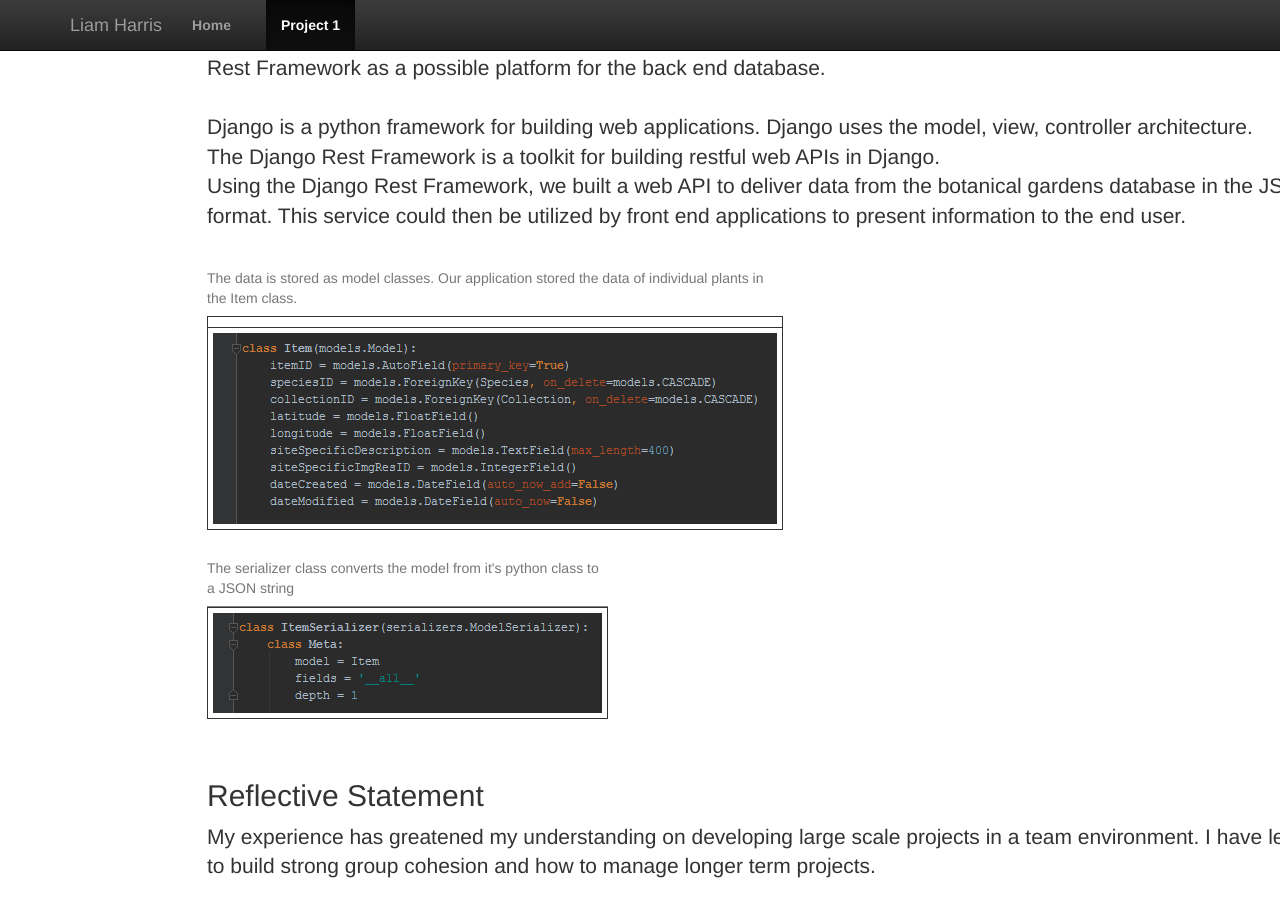
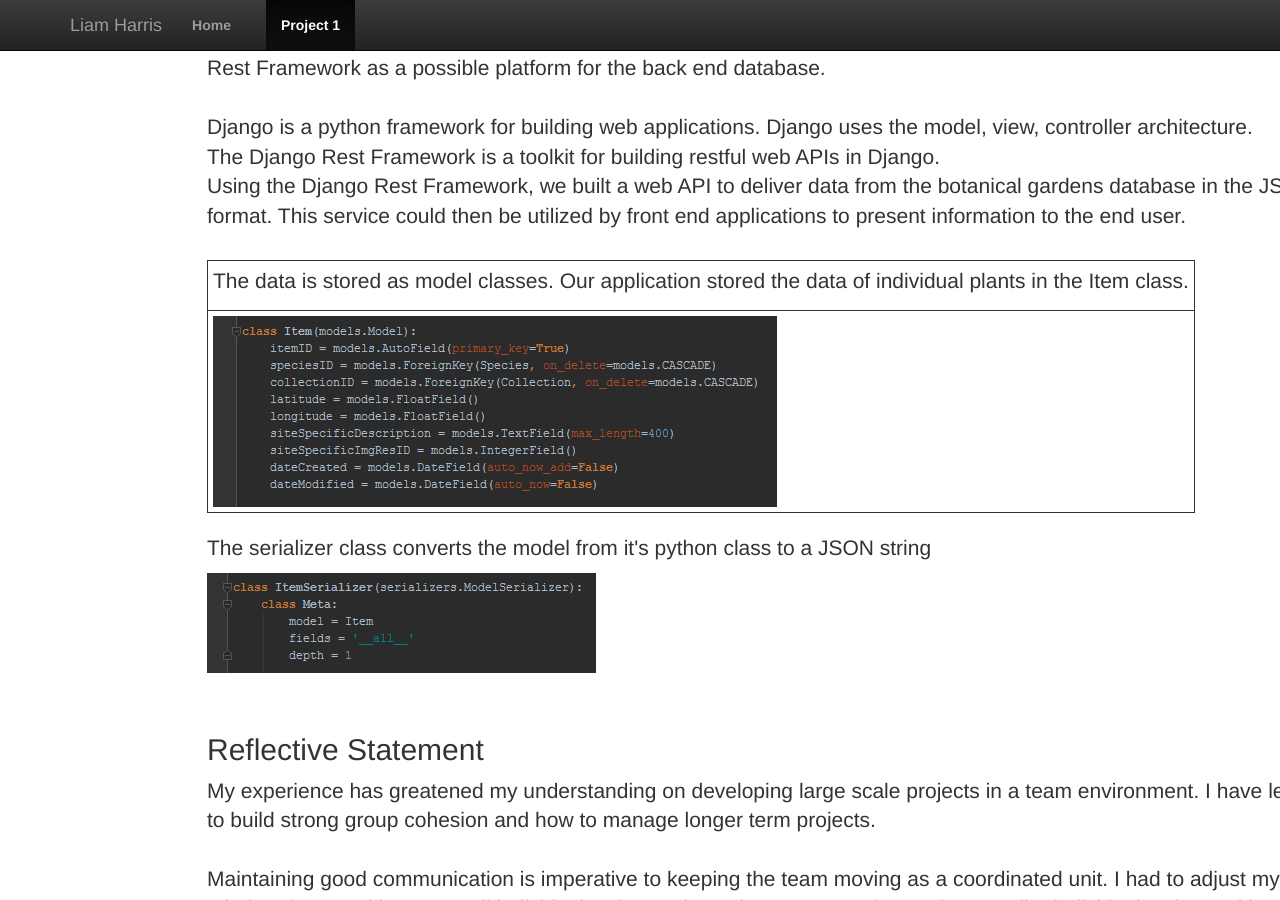
Before and after one commit to harrl7/harrl7.github.io, a Jekyll site: the page built from project1/index.html, in a window 1280 px wide and 900 px high, scrolled down 3266 px. Built offline with Jekyll 4.4.1, drawn with Linux system fonts in a browser that asks for light colours.

Commit message:
Update index.html

```diff
--- a/project1/index.html
+++ b/project1/index.html
@@ -88,13 +88,13 @@
 
 	<br>
 	<table>
-		<tr><td><caption>The data is stored as model classes. Our application stored the data of individual plants in the Item class.</caption></td></tr>
+		<tr><td><p>The data is stored as model classes. Our application stored the data of individual plants in the Item class.</p></td></tr>
 		<tr><td><img src="/assets/img/model.PNG"></td></tr>
 	</table>
 	<br>
 	<table>
-		<tr><th><caption>The serializer class converts the model from it's python class to a JSON string</caption></th></tr>
-		<tr><td><img src="/assets/img/serializer.PNG"></td></tr>
+		<tr><p>The serializer class converts the model from it's python class to a JSON string</p></tr>
+		<tr><img src="/assets/img/serializer.PNG"></tr>
 	</table>
 
 
```
